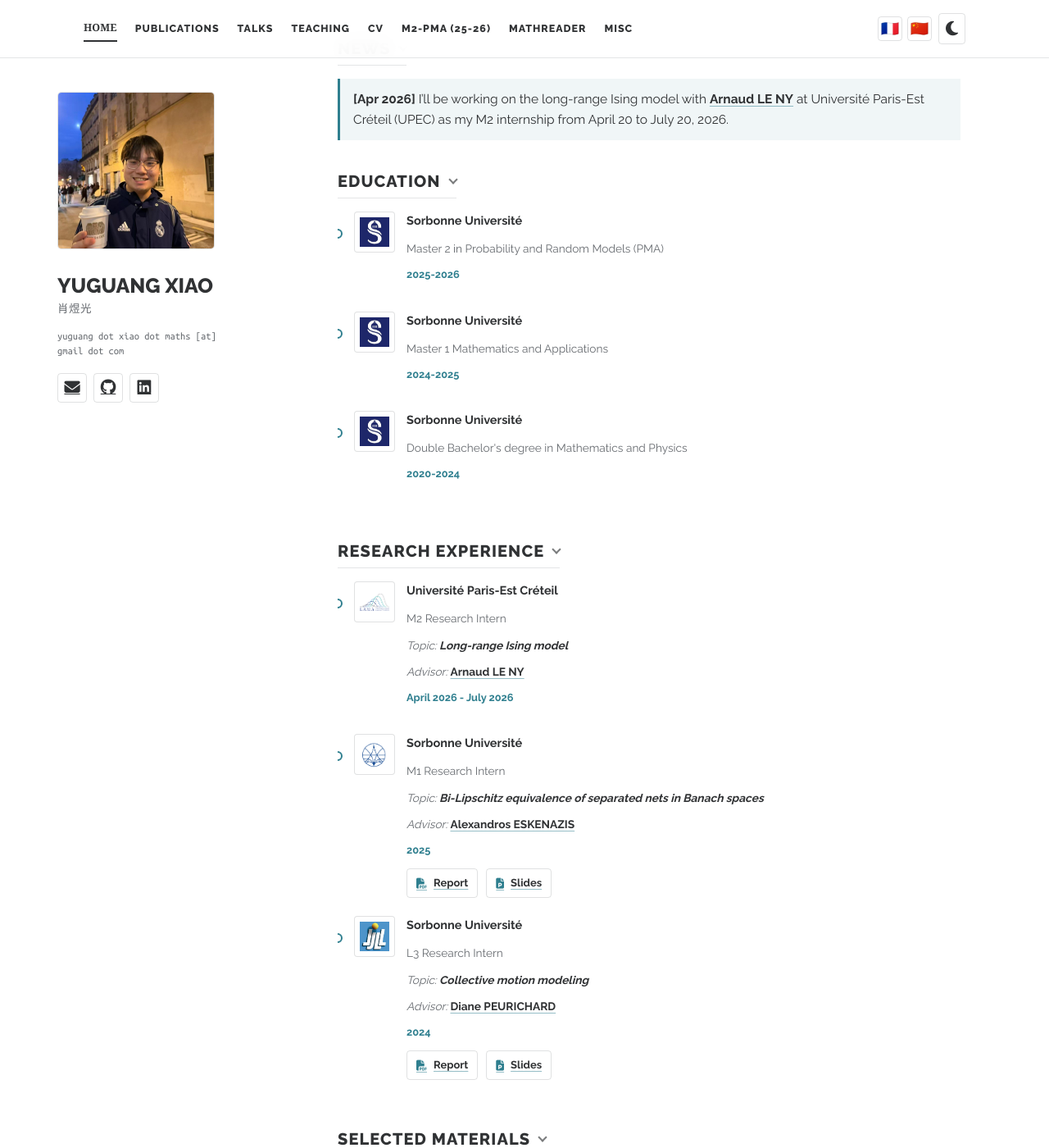
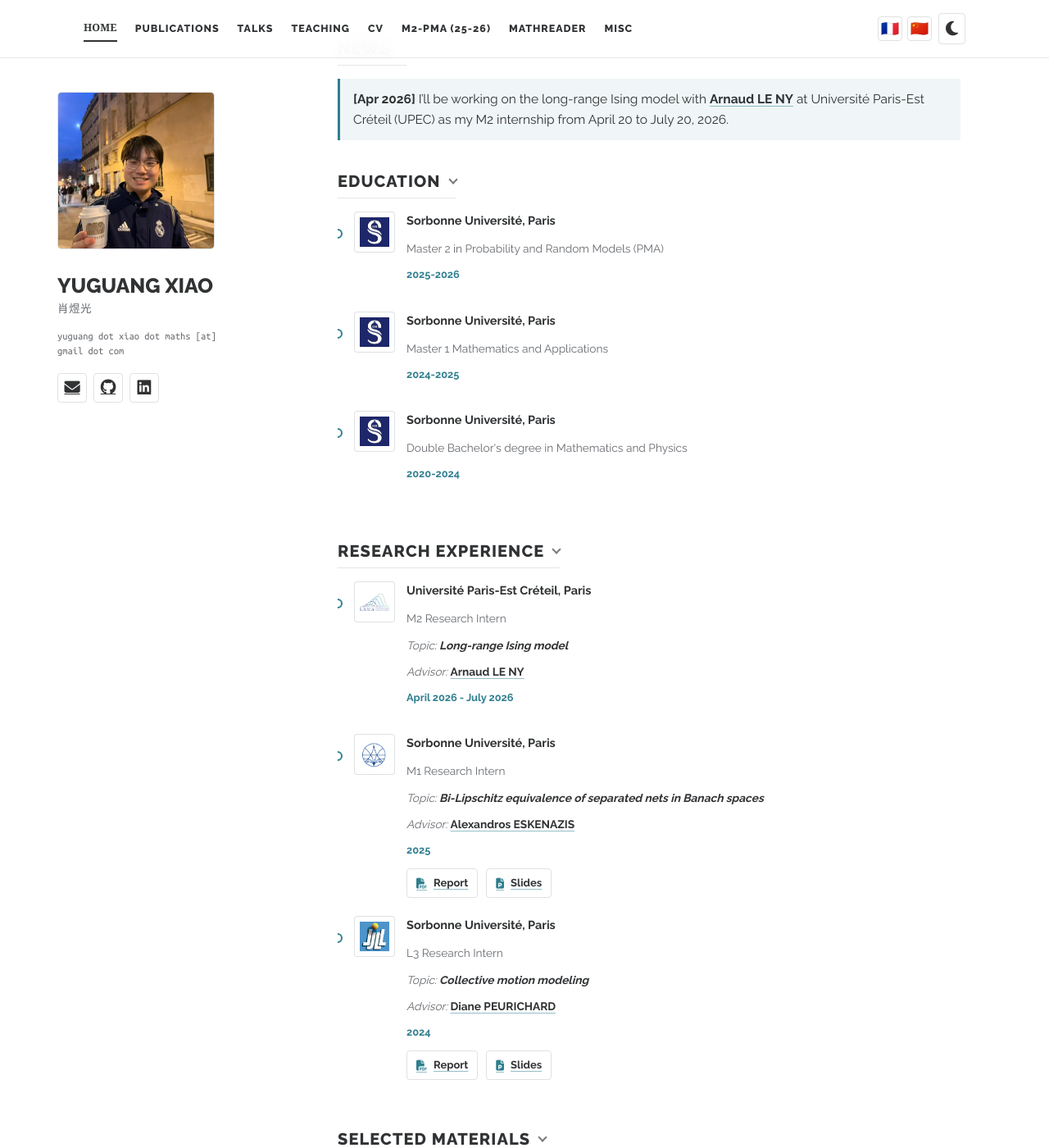
Before and after one commit to Lucien-XIAO/Lucien-XIAO.github.io, a Jekyll site: the page built from index.html, in a window 1280 px wide and 1400 px high, scrolled down 1011 px. Shown: the whole window at 82% size. Built offline with Jekyll 4.4.1, drawn with Linux system fonts in a browser that asks for light colours; nearby versions of some CDN libraries; a style sheet for code colours, icons or effects is not loaded.

Commit message:
Add Paris to homepage institution names

```diff
--- a/index.html
+++ b/index.html
@@ -67,7 +67,7 @@
       <div class="experience-item">
         <img class="institution-logo" src="assets/img/SU_logo.jpg" alt="Sorbonne Université logo" />
         <div class="experience-content">
-          <p class="exp-title"><strong>Sorbonne Université</strong></p>
+          <p class="exp-title"><strong>Sorbonne Université, Paris</strong></p>
           <p class="exp-detail">Master 2 in Probability and Random Models (PMA)</p>
           <p class="exp-period">2025-2026</p>
         </div>
@@ -77,7 +77,7 @@
       <div class="experience-item">
         <img class="institution-logo" src="assets/img/SU_logo.jpg" alt="Sorbonne Université logo" />
         <div class="experience-content">
-          <p class="exp-title"><strong>Sorbonne Université</strong></p>
+          <p class="exp-title"><strong>Sorbonne Université, Paris</strong></p>
           <p class="exp-detail">Master 1 Mathematics and Applications</p>
           <p class="exp-period">2024-2025</p>
         </div>
@@ -87,7 +87,7 @@
       <div class="experience-item">
         <img class="institution-logo" src="assets/img/SU_logo.jpg" alt="Sorbonne Université logo" />
         <div class="experience-content">
-          <p class="exp-title"><strong>Sorbonne Université</strong></p>
+          <p class="exp-title"><strong>Sorbonne Université, Paris</strong></p>
           <p class="exp-detail">Double Bachelor's degree in Mathematics and Physics</p>
           <p class="exp-period">2020-2024</p>
         </div>
@@ -103,7 +103,7 @@
       <div class="experience-item">
         <img class="institution-logo" src="assets/img/lama_logo.png" alt="UPEC logo" />
         <div class="experience-content">
-          <p class="exp-title"><strong>Université Paris-Est Créteil</strong></p>
+          <p class="exp-title"><strong>Université Paris-Est Créteil, Paris</strong></p>
           <p class="exp-detail">M2 Research Intern</p>
           <p class="exp-detail"><em>Topic:</em> <span class="exp-subject">Long-range Ising model</span></p>
           <p class="exp-detail"><em>Advisor:</em> <a href="https://perso.math.u-pem.fr/leny.arnaud/">Arnaud LE NY</a>
@@ -116,7 +116,7 @@
       <div class="experience-item">
         <img class="institution-logo" src="assets/img/IMJ_PRJ_logo.png" alt="IMJ-PRG logo" />
         <div class="experience-content">
-          <p class="exp-title"><strong>Sorbonne Université</strong></p>
+          <p class="exp-title"><strong>Sorbonne Université, Paris</strong></p>
           <p class="exp-detail">M1 Research Intern</p>
           <p class="exp-detail"><em>Topic:</em> <span class="exp-subject">Bi-Lipschitz equivalence of separated nets in
               Banach spaces</span></p>
@@ -136,7 +136,7 @@
       <div class="experience-item">
         <img class="institution-logo" src="assets/img/LJLL_logo.jpg" alt="LJLL logo" />
         <div class="experience-content">
-          <p class="exp-title"><strong>Sorbonne Université</strong></p>
+          <p class="exp-title"><strong>Sorbonne Université, Paris</strong></p>
           <p class="exp-detail">L3 Research Intern</p>
           <p class="exp-detail"><em>Topic:</em> <span class="exp-subject">Collective motion modeling</span></p>
           <p class="exp-detail"><em>Advisor:</em> <a href="https://sites.google.com/site/dianepeurichard/home/"
```
